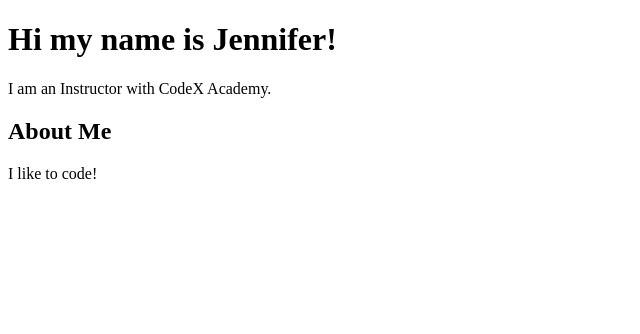
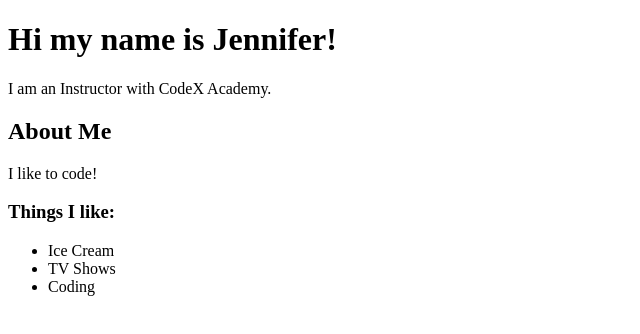
Before and after one commit to JenniferT9462/week-1-checkpoint, a plain HTML site: page index.html in a window 1280 px wide. Shown: the whole page, without its empty margins (0-640 px from the left). Drawn offline with Linux system fonts and the light colour scheme.

Commit message:
Add things I like section with a unordered list

```diff
--- a/index.html
+++ b/index.html
@@ -7,14 +7,16 @@
   </head>
   <body>
     <h1>Hi my name is Jennifer!</h1>
-    <p>
-      I am an Instructor with CodeX Academy.
-    </p>
+    <p>I am an Instructor with CodeX Academy.</p>
 
     <h2>About Me</h2>
     <p>I like to code!</p>
 
-
-
+    <h3>Things I like:</h3>
+    <ul>
+      <li>Ice Cream</li>
+      <li>TV Shows</li>
+      <li>Coding</li>
+    </ul>
   </body>
 </html>
```
